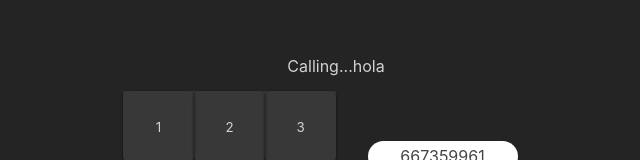
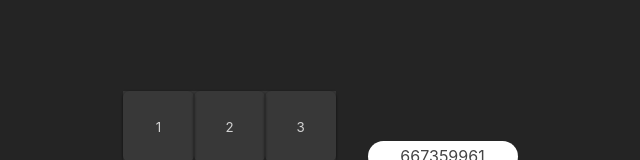
Before and after one commit to AVX00/telefono-react-alberto-vidal, a React (Create React App) app: page / in a window 1280 px wide. Shown: the part 192-352 px from the top of the page, without its empty margins (304-944 px from the left). Built offline with nearby package versions, Linux system fonts and the light colour scheme.

Commit message:
:white_check_mark: tested Info

```diff
--- a/src/App.js
+++ b/src/App.js
@@ -1,11 +1,9 @@
-import { useContext } from "react";
-import PhoneContext from "./contexts/phoneContext/phoneContext";
+import Info from "./components/Info/Info";
 
 function App() {
-  const value = useContext(PhoneContext);
   return (
     <>
-      <span className="message">Calling...{value}</span>
+      <Info />
       <main className="phone">
         <div className="keyboard-container">
           <ol className="keyboard">
--- a/src/components/Info/Info.js
+++ b/src/components/Info/Info.js
@@ -3,6 +3,7 @@ import PhoneContext from "../../contexts/phoneContext/phoneContext";
 
 const Info = () => {
   const { isCalling } = useContext(PhoneContext);
+  console.log(isCalling);
   return (
     <span className={`message${isCalling ? "" : " off"}`}>Calling...</span>
   );
--- a/src/contexts/phoneContext/phoneContextProvider.js
+++ b/src/contexts/phoneContext/phoneContextProvider.js
@@ -1,9 +1,11 @@
 import PhoneContext from "./phoneContext";
 
 const PhoneContextProvider = ({ children }) => {
-  return (
-    <PhoneContext.Provider value={"hola"}>{children}</PhoneContext.Provider>
-  );
+  const data = {
+    isCalling: false,
+  };
+
+  return <PhoneContext.Provider value={data}>{children}</PhoneContext.Provider>;
 };
 
 export default PhoneContextProvider;
```
Also changed, not shown: 1 other file (tests, documents, lock files or other folders).
